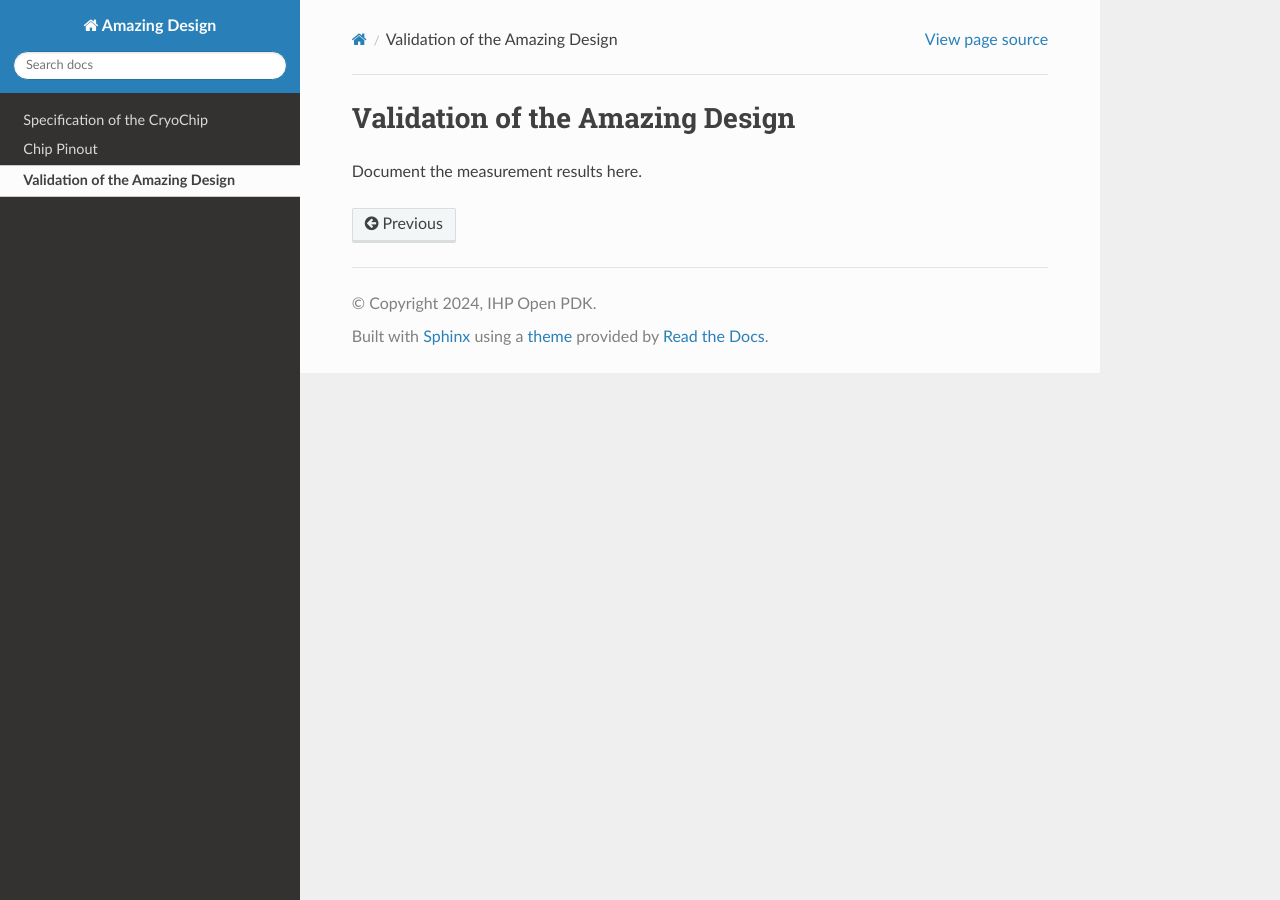
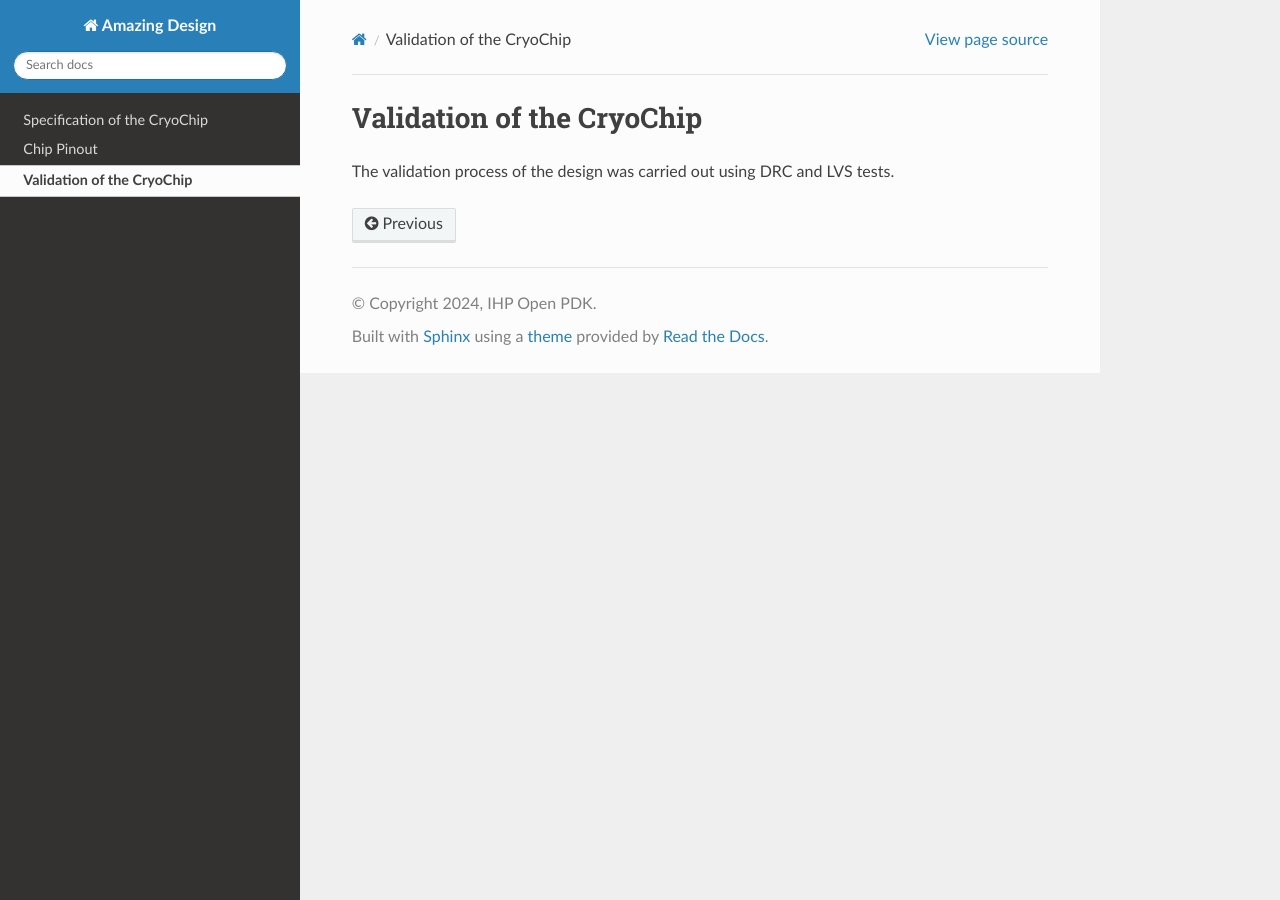
Before and after one commit to lip6/IHP_SG13G2_TO_Nov2024, a Sphinx documentation site: the page built from CryoChip/doc/source/validation.rst, in a window 1280 px wide. Built offline with Sphinx 7.4.7 and the Read the Docs theme 3.1.0, drawn with Linux system fonts in a browser that asks for light colours; pages that are not in the unit, such as notebooks, are missing from menus.

Commit message:
Update validation.rst

```diff
--- a/CryoChip/doc/source/validation.rst
+++ b/CryoChip/doc/source/validation.rst
@@ -1,5 +1,5 @@
-Validation  of the Amazing Design
+Validation  of the CryoChip
 #################################
 
 
-Document the measurement results here.
+The validation process of the design was carried out using DRC and LVS tests.
```
